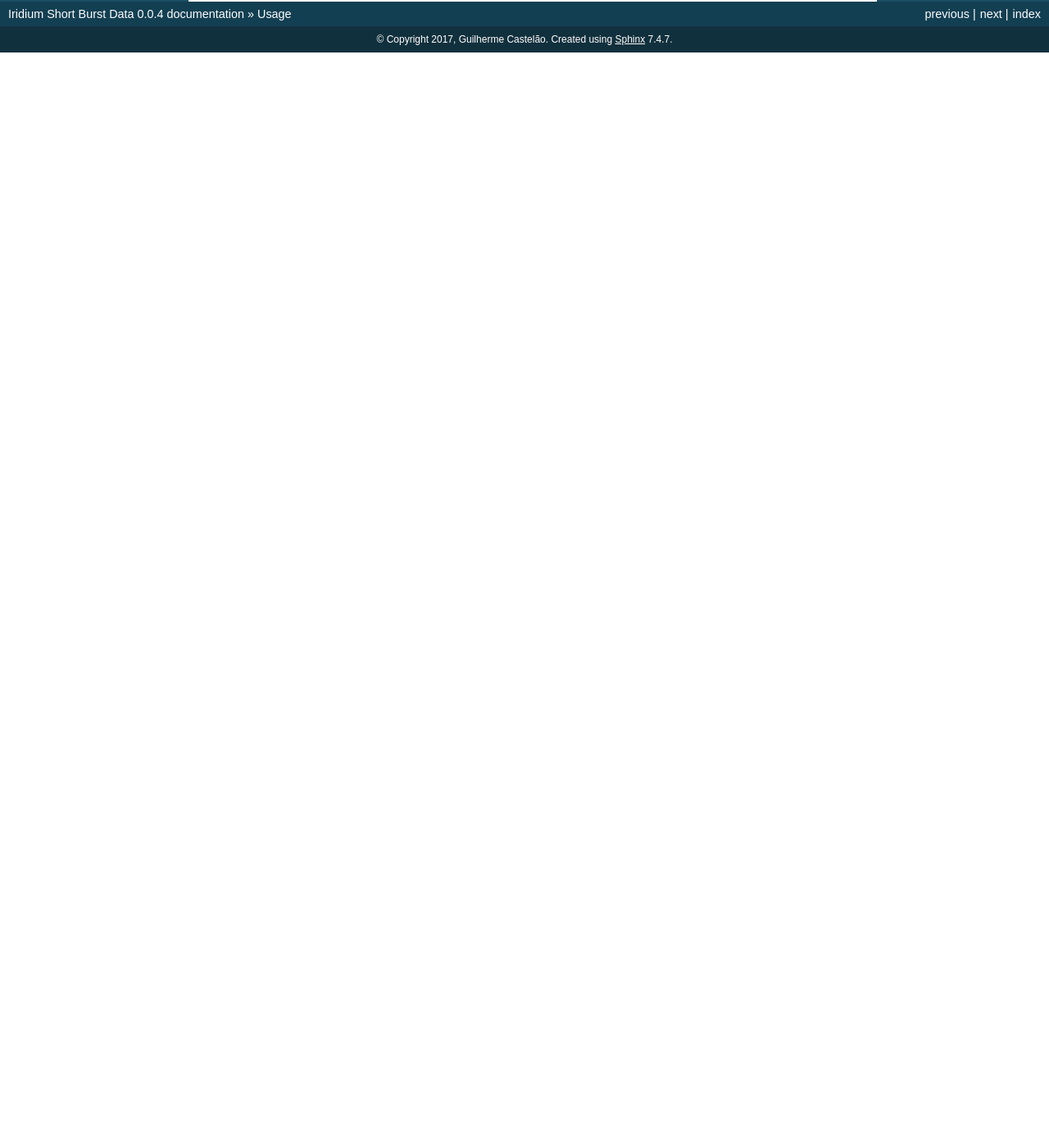
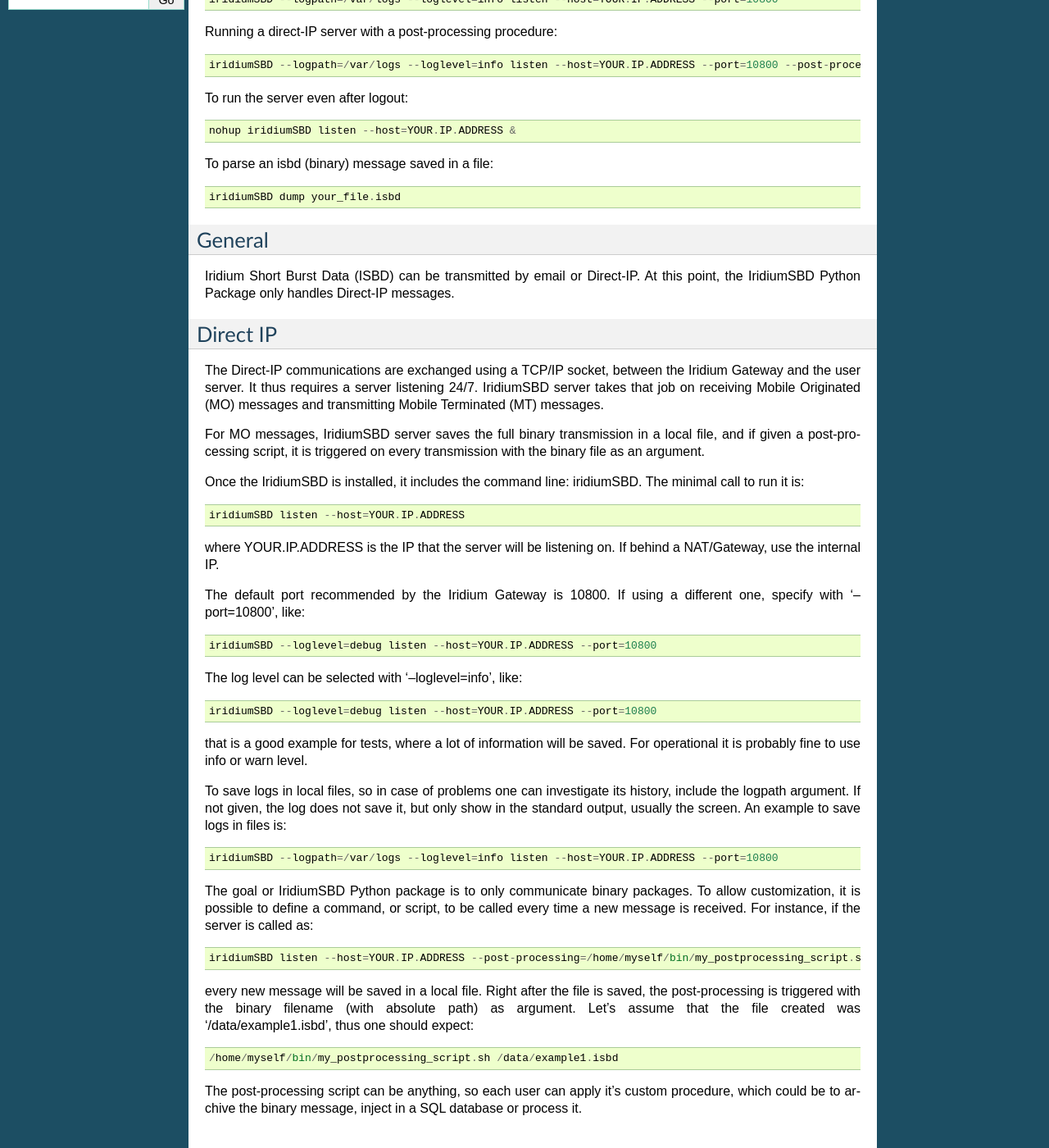
Before and after one commit to castelao/iridiumSBD, a Sphinx documentation site: the page built from docs/usage.rst, in a window 1280 px wide and 1400 px high, scrolled down 361 px. Shown: the whole window at 82% size. Built offline with Sphinx 7.4.7, drawn with Linux system fonts in a browser that asks for light colours; pages that are not in the unit, such as notebooks, are missing from menus; before the commit the page ends 900 px from its top, so only the background shows below that; some of the changed text lies outside the part shown.

Commit message:
Improving documentation.

```diff
--- a/docs/conf.py
+++ b/docs/conf.py
@@ -40,7 +40,10 @@
 
 # Add any Sphinx extension module names here, as strings. They can be
 # extensions coming with Sphinx (named 'sphinx.ext.*') or your custom ones.
-extensions = ['sphinx.ext.autodoc', 'sphinx.ext.viewcode']
+extensions = [
+        'sphinx.ext.autodoc',
+        'sphinx.ext.viewcode',
+        'sphinx.ext.napoleon']
 
 # Add any paths that contain templates here, relative to this directory.
 templates_path = ['_templates']
@@ -63,7 +66,7 @@
 # the built documents.
 #
 # The short X.Y version.
-version = iridiumSBD.__version__
+version = '.'.join((iridiumSBD.__version__).split('.')[:2])
 # The full version, including alpha/beta/rc tags.
 release = iridiumSBD.__version__
 
--- a/docs/usage.rst
+++ b/docs/usage.rst
@@ -2,14 +2,77 @@
 Usage
 =====
 
-To use Iridium Short Burst Data in a project::
+----------
+Quickstart
+----------
 
-    import iridiumSBD
+To obtain help in the terminal::
 
-To initialize the server::
+    iridiumSBD --help
 
-    isbd listen --logpath=/home/gs/logs --loglevel=info listen --host=YOUR.IP.ADDRESS --port=10800
+To obtain help for a specific sub-command, for example, running a server::
+
+    iridiumSBD listen --help
+
+To initialize a direct-IP server::
+
+    iridiumSBD --logpath=/var/logs --loglevel=info listen --host=YOUR.IP.ADDRESS --port=10800
+
+Running a direct-IP server with a post-processing procedure::
+
+    iridiumSBD --logpath=/var/logs --loglevel=info listen --host=YOUR.IP.ADDRESS --port=10800 --post-processing=/home/myself/bin/my_postprocessing_script.sh
+
+To run the server even after logout::
+
+    nohup iridiumSBD listen --host=YOUR.IP.ADDRESS &
 
 To parse an isbd (binary) message saved in a file::
 
-    isbd dump your_file.isbd
+    iridiumSBD dump your_file.isbd
+
+
+-------
+General
+-------
+
+Iridium Short Burst Data (ISBD) can be transmitted by email or Direct-IP. At this point, the IridiumSBD Python Package only handles Direct-IP messages.
+
+---------
+Direct IP
+---------
+
+The Direct-IP communications are exchanged using a TCP/IP socket, between the Iridium Gateway and the user server.
+It thus requires a server listening 24/7.
+IridiumSBD server takes that job on receiving Mobile Originated (MO) messages and transmitting Mobile Terminated (MT) messages.
+
+For MO messages, IridiumSBD server saves the full binary transmission in a local file, and if given a post-processing script, it is triggered on every transmission with the binary file as an argument.
+
+Once the IridiumSBD is installed, it includes the command line: iridiumSBD. The minimal call to run it is::
+
+    iridiumSBD listen --host=YOUR.IP.ADDRESS
+
+where YOUR.IP.ADDRESS is the IP that the server will be listening on. If behind a NAT/Gateway, use the internal IP.
+
+The default port recommended by the Iridium Gateway is 10800. If using a different one, specify with '--port=10800', like::
+
+    iridiumSBD --loglevel=debug listen --host=YOUR.IP.ADDRESS --port=10800
+
+The log level can be selected with '--loglevel=info', like::
+
+    iridiumSBD --loglevel=debug listen --host=YOUR.IP.ADDRESS --port=10800
+
+that is a good example for tests, where a lot of information will be saved. For operational it is probably fine to use info or warn level.
+
+To save logs in local files, so in case of problems one can investigate its history, include the logpath argument. If not given, the log does not save it, but only show in the standard output, usually the screen. An example to save logs in files is::
+
+    iridiumSBD --logpath=/var/logs --loglevel=info listen --host=YOUR.IP.ADDRESS --port=10800
+
+The goal or IridiumSBD Python package is to only communicate binary packages. To allow customization, it is possible to define a command, or script, to be called every time a new message is received. For instance, if the server is called as::
+
+    iridiumSBD listen --host=YOUR.IP.ADDRESS --post-processing=/home/myself/bin/my_postprocessing_script.sh
+
+every new message will be saved in a local file. Right after the file is saved, the post-processing is triggered with the binary filename (with absolute path) as argument. Let's assume that the file created was '/data/example1.isbd', thus one should expect::
+
+    /home/myself/bin/my_postprocessing_script.sh /data/example1.isbd
+
+The post-processing script can be anything, so each user can apply it's custom procedure, which could be to archive the binary message, inject in a SQL database or process it.
```
Also changed, not shown: docs/index.rst (+6 -1 lines), docs/installation.rst (+11 -0 lines), 4 other files.
